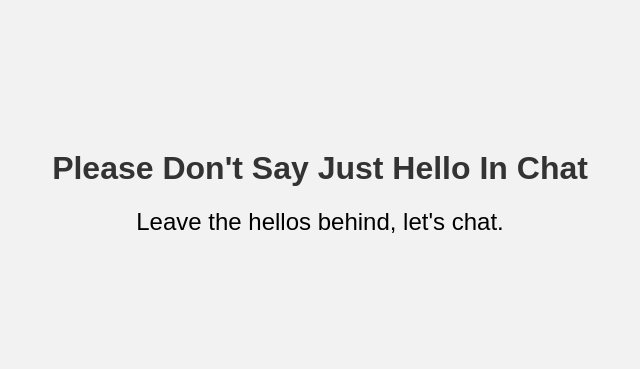
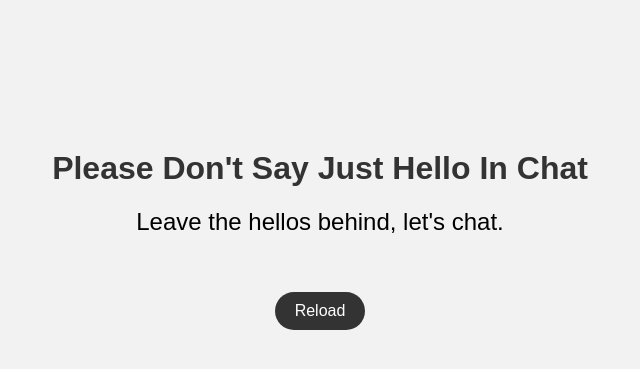
Before and after one commit to nabilanavab/ilovepdf, a Flask app: page / in a window 1280 px wide. Shown: the top 369 px of the page, without its empty margins (320-960 px from the left). Run offline with Flask 3, Linux system fonts and the light colour scheme.

Commit message:
web updated with reload: render support

```diff
--- a/ILovePDF/web/templates/index.html
+++ b/ILovePDF/web/templates/index.html
@@ -18,10 +18,33 @@
             font-size: 24px;
             margin-bottom: 20px;
         }
+
+        .reload-button {
+            padding: 10px 20px;
+            font-size: 16px;
+            border-radius: 20px;
+            background-color: #333;
+            color: #fff;
+            border: none;
+            cursor: pointer;
+            transition: background-color 0.3s ease;
+        }
+
+        .reload-button:hover {
+            background-color: #555;
+        }
+
     </style>
 </head>
 <body>
     <h1>Please Don't Say Just Hello In Chat</h1>
-    <div class="quote">{{ quote }}</div>
+    <div class="quote">{{ quote }}</div></br></br>
+    <button class="reload-button" onclick="reloadPage()">Reload</button>
+
+    <script>
+        function reloadPage() {
+            location.reload();
+        }
+    </script>
 </body>
 </html>
```
